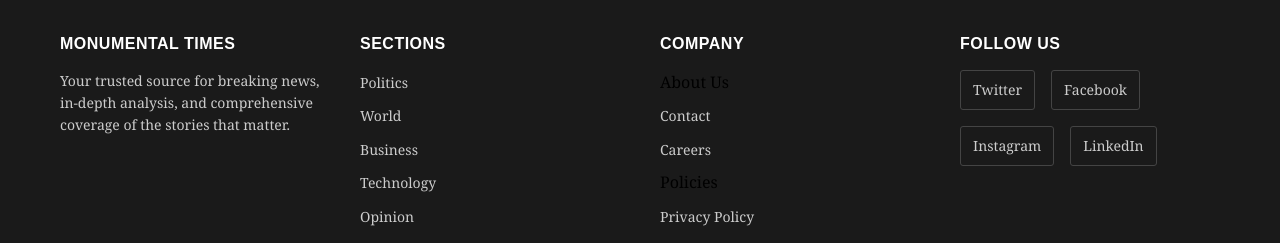
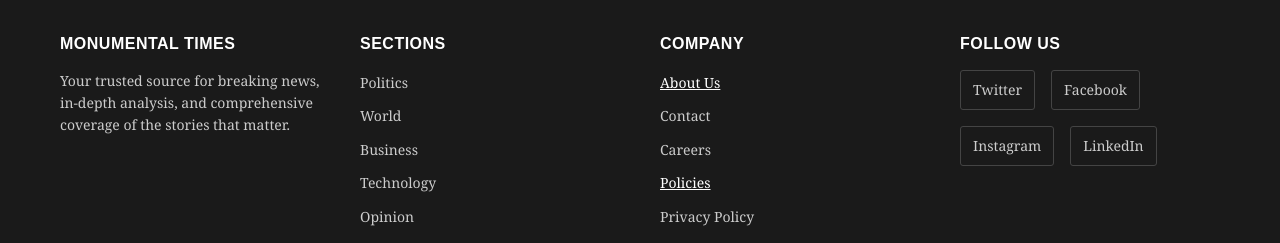
Before and after one commit to splawrence/monumentaltimes, a React (Vite) app: page / in a window 1280 px wide. Shown: the part 3863-4106 px from the top of the page. Built offline with nearby package versions, Linux system fonts and the light colour scheme.

Commit message:
feat: Add footer link button styles for improved accessibility

```diff
--- a/src/App.css
+++ b/src/App.css
@@ -1,3 +1,19 @@
+/* Footer link button style for consistent white text */
+.footer-link {
+  background: none;
+  border: none;
+  color: #fff;
+  font-size: 14px;
+  font-family: inherit;
+  cursor: pointer;
+  padding: 0;
+  text-decoration: underline;
+  transition: color 0.2s;
+}
+
+.footer-link:hover {
+  color: #e0e0e0;
+}
 /* Global Styles - NY Times Inspired */
 
 /* CSS Reset and Base */
```
